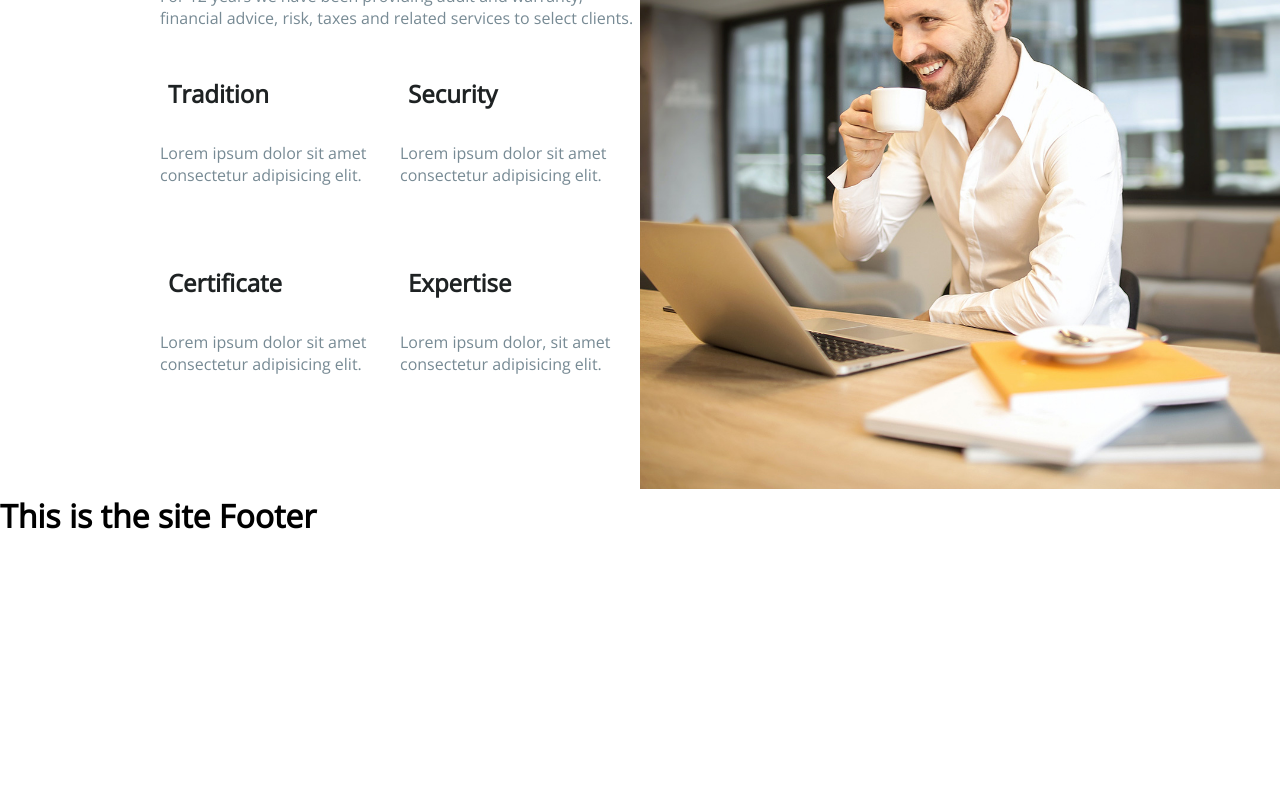
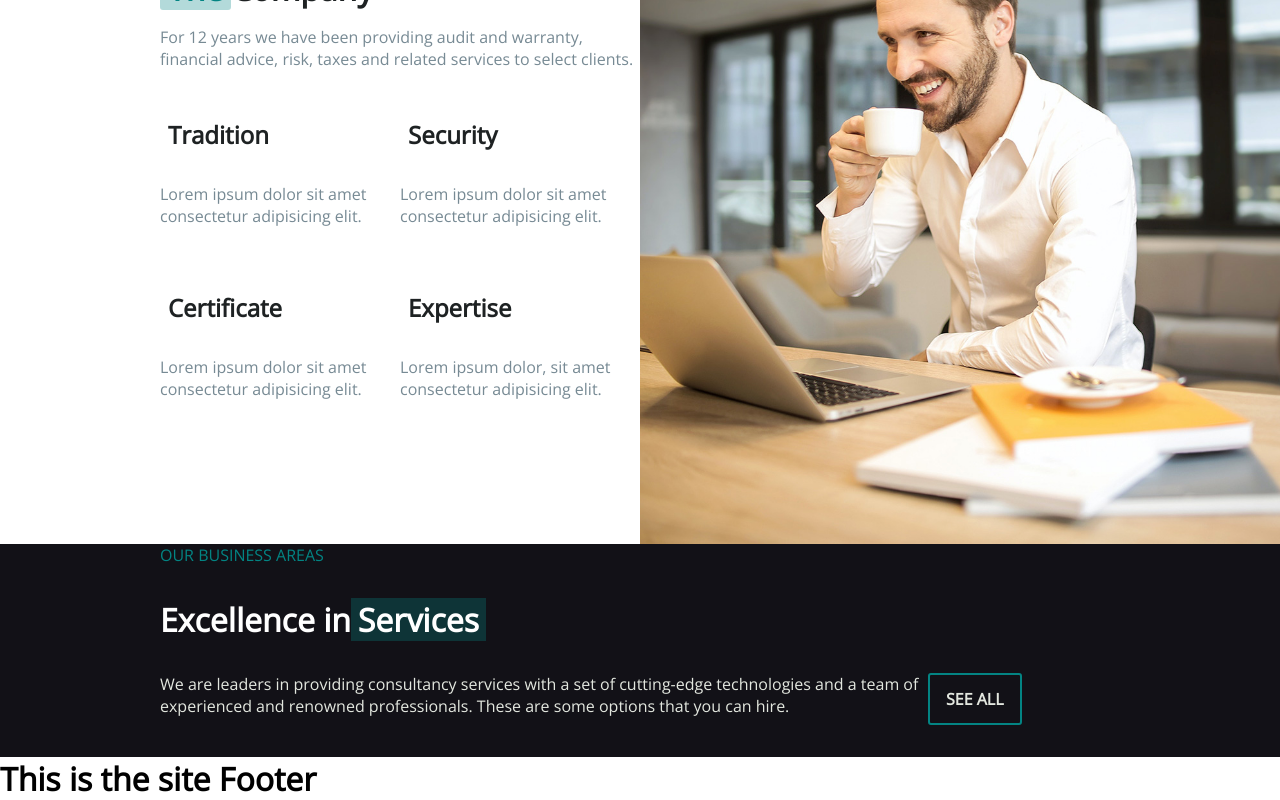
Before and after one commit to ItzArima/proj-html-vuejs, a Vue app: page / in a window 1280 px wide. Shown: the part 1328-2128 px from the top of the page. Before the commit the page ends 1865 px from the top, so only its background shows below. Built offline with nearby package versions, Linux system fonts and the light colour scheme; the HTML template or start-up script is replaced by a standard one.

Commit message:
added business component + debug network image

```diff
--- a/src/assets/scss/common.scss
+++ b/src/assets/scss/common.scss
@@ -62,9 +62,10 @@ $site_blue: #21333e;
             background-color: transparent;
             font-size: medium;
             color: #e3e7df;
-            padding: 0 1rem;
+            padding: 1rem;
             border-radius: 3px;
             background-color: #038483;
+            line-height: 100%;
 
             &:hover{
                 cursor: pointer;
@@ -252,13 +253,14 @@ $site_blue: #21333e;
 
         .about-container{
             display: flex;
-            align-items: center;
+            position: relative;
 
             .about-left{
                 width: 50%;
                 height: 100%;
                 display: flex;
                 justify-content: right;
+                padding: 5rem 0;
 
                 .about-content{
                     width: 75%;
@@ -304,7 +306,7 @@ $site_blue: #21333e;
 
                         .row{
                             display: flex;
-                            margin-bottom: 3rem;
+                            margin-bottom: 2rem;
 
                             .card{
                                 width: 50%;
@@ -337,11 +339,69 @@ $site_blue: #21333e;
 
             .about-right{
                 width: 50%;
-                height: 100%;
+                background-image: url('./assets/img/about-3.jpg');
+                background-position: center;
+                padding: 5rem 0;
+                background-size: cover;
+            }
+        }
 
-                img{
-                    height: 100%;
-                    width: 100%;
+        .business-container{
+            display: flex;
+            justify-content: center;
+            background-color: #121117;
+
+            .business-centered{
+                width: 75%;
+
+                .green{
+                    color: #038483;
+                    margin-bottom: 2rem;
+                }
+
+                .business-title{
+                    display: flex;
+                    margin-bottom: 2rem;
+
+                    h1{
+                        color: #ffffff;
+                    }
+
+                    .title-right{
+                        position: relative;
+                        width: 135px;
+                        display: flex;
+                        justify-content: center;
+
+                        h1{
+                            position: absolute;
+                            top: 0;
+                            text-align: center;
+                            z-index: 2;
+                        }
+
+                        .title-bg{
+                            height: 100%;
+                            width: 100%;
+                            background-color: #038483;
+                            filter: opacity(0.3);
+                        }
+                    }
+                }
+
+                .business-text{
+                    display: flex;
+                    margin-bottom: 2rem;
+
+                    p{
+                        width: 80%;
+                    }
+
+                    .btn{
+                        background-color: transparent;
+                        border: 2px solid #038483;
+                        border-radius: 3px;
+                    }
                 }
             }
         }
--- a/src/components/aboutNetwork.vue
+++ b/src/components/aboutNetwork.vue
@@ -54,7 +54,7 @@
             </div>
         </div>
         <div class="about-right">
-            <img src="../assets/img/about-3.jpg" alt="">
+
         </div>
     </div>
 </template>
--- /dev/null
+++ b/src/components/businessArea.vue
@@ -0,0 +1,44 @@
+<template>
+    <div class="business-container">
+        <div class="business-centered">
+            <p class="green">OUR BUSINESS AREAS</p>
+            <div class="business-title">
+                <div class="title-left">
+                    <h1>Excellence in</h1>
+                </div>
+                <div class="title-right">
+                    <div class="title-bg"></div>
+                    <h1>Services</h1>
+                </div>
+            </div>
+            <div class="business-text">
+                <p>We are leaders in providing consultancy services with a set of cutting-edge technologies and a team of
+                    experienced and renowned professionals. These are some options that you can hire.
+                </p>
+                <button class="btn">SEE ALL</button>
+            </div>
+            <div class="business-cards">
+                <div class="row">
+                    <div class="card"></div>
+                    <div class="card"></div>
+                    <div class="card"></div>
+                </div>
+                <div class="row">
+                    <div class="card"></div>
+                    <div class="card"></div>
+                    <div class="card"></div>
+                </div>
+            </div>
+        </div>
+    </div>
+</template>
+
+<script>
+export default {
+    name : 'businessArea'
+}
+</script>
+
+<style>
+
+</style>
--- a/src/components/siteMain.vue
+++ b/src/components/siteMain.vue
@@ -3,6 +3,7 @@
         <hero />
         <cards1 />
         <aboutNetwork />
+        <businessArea />
     </div>
 </template>
 
@@ -10,13 +11,15 @@
 import hero from './hero.vue'
 import cards1 from './cards-1.vue'
 import aboutNetwork from './aboutNetwork.vue'
+import businessArea from './businessArea.vue'
 export default {
     name: "siteMain",
 
     components:{
         hero,
         cards1,
-        aboutNetwork
+        aboutNetwork,
+        businessArea
     }
 };
 </script>
```
